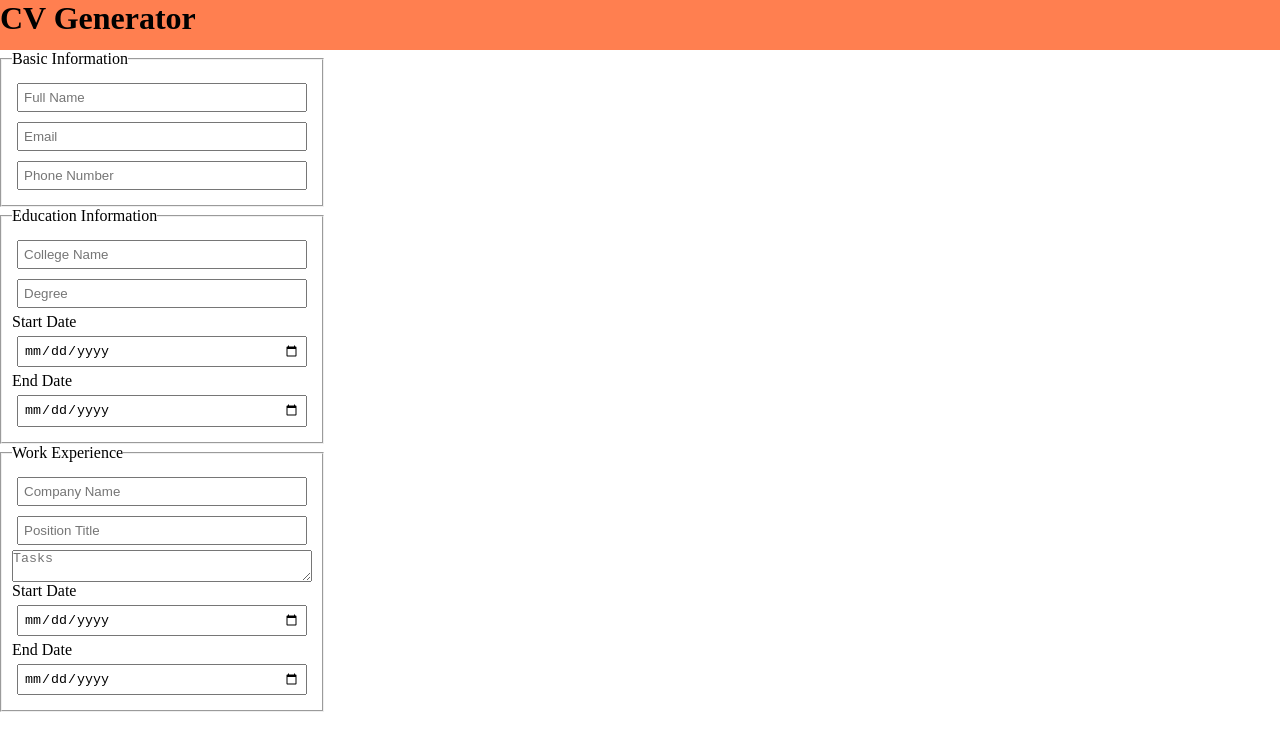
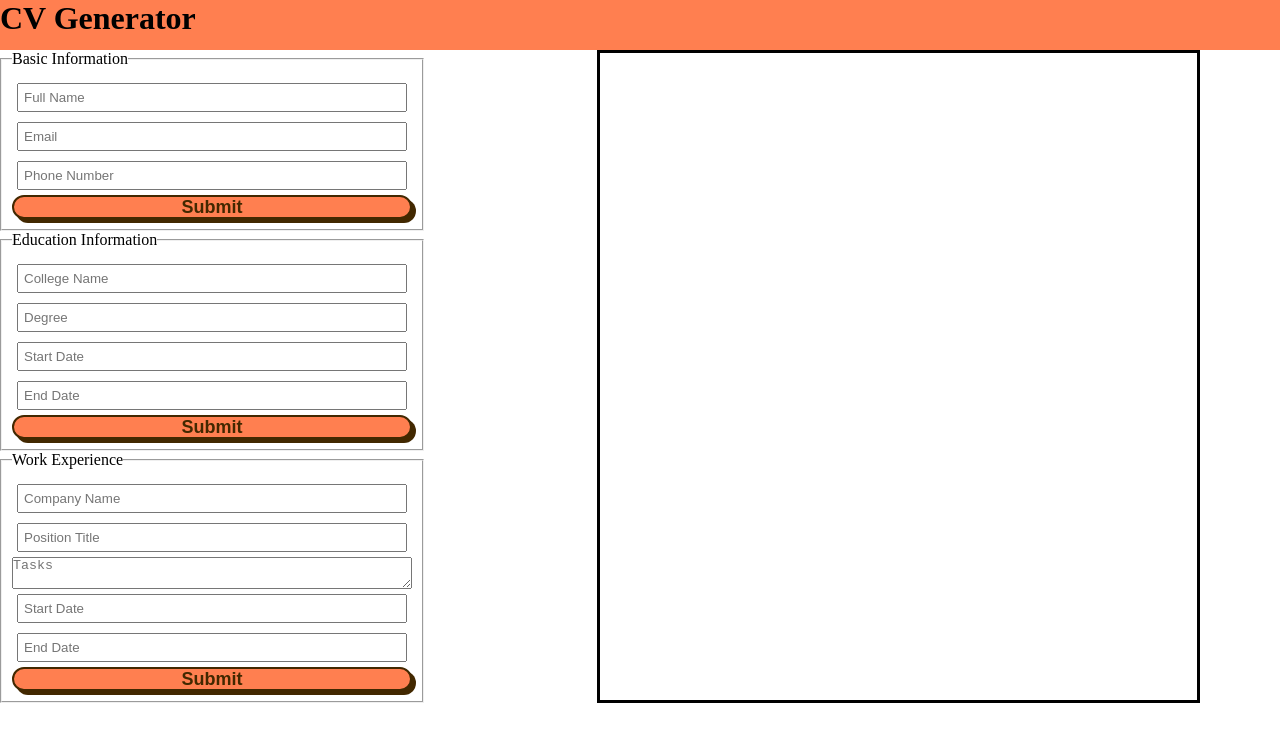
Before and after one commit to DannyT-0/cv-application, a React (Create React App) app in the folder cv-project/: page / in a window 1280 px wide. Shown: the top 750 px of the page. Built offline with nearby package versions, Linux system fonts and the light colour scheme.

Commit message:
finished inputs and added state objects

```diff
--- a/cv-project/src/App.css
+++ b/cv-project/src/App.css
@@ -5,6 +5,7 @@
 }
 
 .header-container{
+  display: block;
   background-color: coral;
   height: 50px;
 
@@ -13,14 +14,64 @@
 .basic-info, .education-info, .work-experience{
   display: flex;
   flex-direction: column;
-  max-width: 300px;
+  max-width: 400px;
   padding: 10px;
 
 }
-
-
 
 input{
   padding: 5px;
   margin: 5px;
 }
+
+
+button{
+  background-color: coral;
+  border: 2px solid #422800;
+  border-radius: 30px;
+  box-shadow: #422800 4px 4px 0 0;
+  color: #422800;
+  cursor: pointer;
+  display: inline-block;
+  font-weight: 600;
+  font-size: 18px;
+  padding: 0 18px;
+  line-height: 20px;
+  text-align: center;
+  text-decoration: none;
+  user-select: none;
+  -webkit-user-select: none;
+  touch-action: manipulation;
+}
+
+button:hover {
+  background-color: #fff;
+}
+
+button:active {
+  box-shadow: #422800 2px 2px 0 0;
+  transform: translate(2px, 2px);
+}
+
+@media (min-width: 768px) {
+  button {
+    min-width: 120px;
+    padding: 0 25px;
+  }
+}
+
+.page-container{
+display: flex;
+
+
+}
+
+.flex-child{
+  flex: 1;
+
+}
+
+.letter-container{
+  border: 3px black solid;
+  margin-right: 80px;
+}
--- a/cv-project/src/App.js
+++ b/cv-project/src/App.js
@@ -2,12 +2,16 @@ import "./App.css";
 import React from "react";
 import Header from "./Components/Header";
 import Main from "./Components/Main";
+import Letter from "./Components/Letter";
 
 function App() {
 	return (
 		<div>
 			<Header />
-			<Main />
+			<div className="page-container">
+				<Main />
+				<Letter />
+			</div>
 		</div>
 	);
 }
--- /dev/null
+++ b/cv-project/src/Components/Letter.js
@@ -0,0 +1,9 @@
+import React from "react";
+
+export default function Letter(props) {
+	return (
+		<div className="letter-container flex-child">
+			<h1>{props.value}</h1>
+		</div>
+	);
+}
--- a/cv-project/src/Components/Main.js
+++ b/cv-project/src/Components/Main.js
@@ -1,15 +1,64 @@
 import React from "react";
 
 export default function Main() {
+	const [formInfo, setFormInfo] = React.useState({
+		name: "",
+		email: "",
+		phoneNumber: "",
+		collegeName: "",
+		degree: "",
+		schoolStart: "",
+		schoolEnd: "",
+		companyName: "",
+		positionTitle: "",
+		taskDescription: "",
+		workStart: "",
+		workEnd: "",
+	});
+
+	console.log(formInfo);
+
+	function handleChange(event) {
+		const { name, value } = event.target;
+		setFormInfo((prevState) => {
+			return {
+				...prevState,
+				[name]: value,
+			};
+		});
+	}
+
 	return (
-		<form className="mainContainer">
+		<form className="main-container flex-child">
 			<fieldset className="basic-info">
 				<legend>Basic Information</legend>
-				<input type="text" name="name" id="name" placeholder="Full Name" />
+				<input
+					type="text"
+					name="name"
+					id="name"
+					placeholder="Full Name"
+					value={formInfo.name}
+					onChange={handleChange}
+				/>
 
-				<input type="email" name="email" id="email" placeholder="Email" />
+				<input
+					type="email"
+					name="email"
+					id="email"
+					placeholder="Email"
+					value={formInfo.email}
+					onChange={handleChange}
+				/>
 
-				<input type="text" name="phone" id="phone" placeholder="Phone Number" />
+				<input
+					type="text"
+					name="phoneNumber"
+					id="phone"
+					placeholder="Phone Number"
+					value={formInfo.phoneNumber}
+					onChange={handleChange}
+				/>
+				<button>Submit</button>
 			</fieldset>
 
 			<fieldset className="education-info">
@@ -19,14 +68,37 @@ export default function Main() {
 					name="collegeName"
 					id="collegeName"
 					placeholder="College Name"
+					value={formInfo.collegeName}
+					onChange={handleChange}
 				/>
 
-				<input type="text" name="degree" id="degree" placeholder="Degree" />
+				<input
+					type="text"
+					name="degree"
+					id="degree"
+					placeholder="Degree"
+					value={formInfo.degree}
+					onChange={handleChange}
+				/>
 
-				<label>Start Date</label>
-				<input type="date" name="startDate" id="startDate" />
-				<label>End Date</label>
-				<input type="date" name="endDate" id="endDate" />
+				<input
+					type="text"
+					name="schoolStart"
+					id="schoolStart"
+					placeholder="Start Date"
+					value={formInfo.schoolStart}
+					onChange={handleChange}
+				/>
+				<input
+					type="text"
+					name="schoolEnd"
+					id="schoolEnd"
+					placeholder="End Date"
+					value={formInfo.schoolEnd}
+					onChange={handleChange}
+				/>
+
+				<button>Submit</button>
 			</fieldset>
 
 			<fieldset className="work-experience">
@@ -36,22 +108,42 @@ export default function Main() {
 					name="companyName"
 					id="companyName"
 					placeholder="Company Name"
+					value={formInfo.companyName}
+					onChange={handleChange}
 				/>
 				<input
 					type="text"
 					name="positionTitle"
 					id="positionTitle"
 					placeholder="Position Title"
+					value={formInfo.positionTitle}
+					onChange={handleChange}
 				/>
 				<textarea
 					name="taskDescription"
 					id="taskDescription"
 					placeholder="Tasks"
+					value={formInfo.taskDescription}
+					onChange={handleChange}
 				/>
-				<label>Start Date</label>
-				<input type="date" name="startDateWork" id="startDateWork" />
-				<label>End Date</label>
-				<input type="date" name="endDateWork" id="endDateWork" />
+				<input
+					type="text"
+					name="workStart"
+					id="workStart"
+					placeholder="Start Date"
+					value={formInfo.workStart}
+					onChange={handleChange}
+				/>
+				<input
+					type="text"
+					name="workEnd"
+					id="workEnd"
+					placeholder="End Date"
+					value={formInfo.workEnd}
+					onChange={handleChange}
+				/>
+
+				<button>Submit</button>
 			</fieldset>
 		</form>
 	);
```
